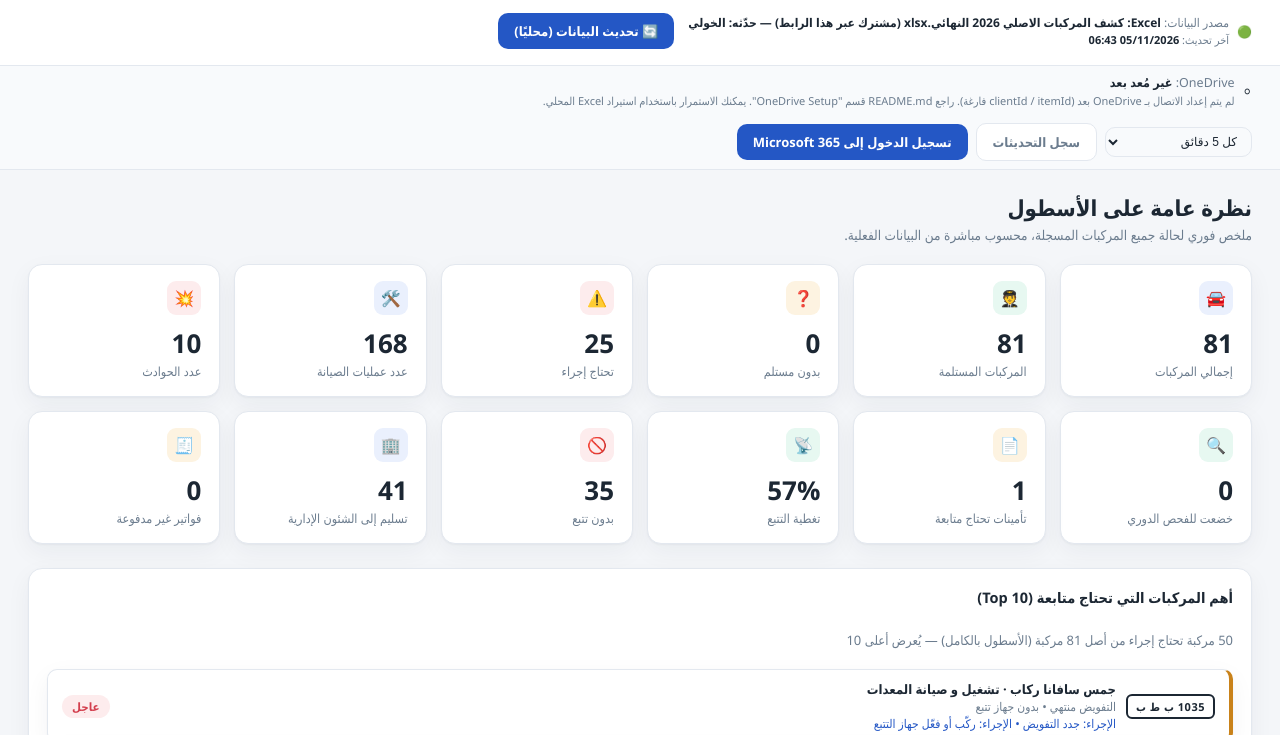
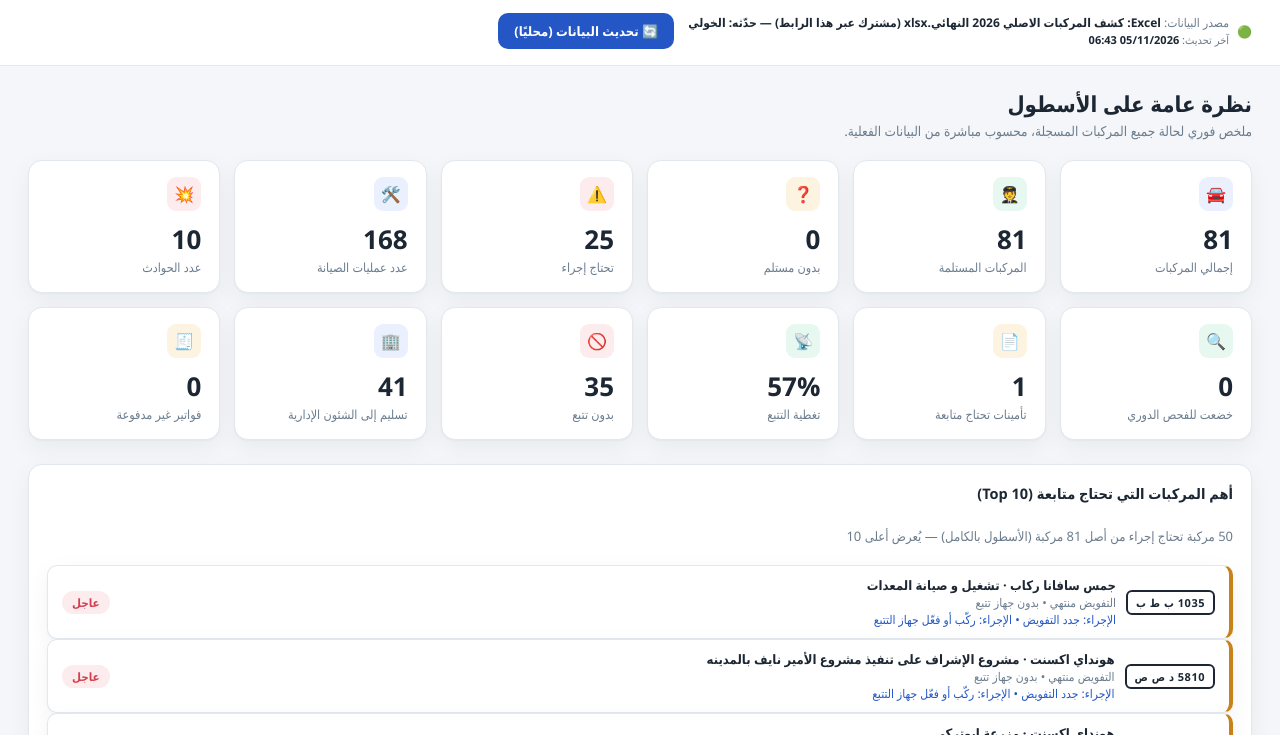
Before and after one commit to engelkholy09-lang/vehicle-tracking, a plain HTML site: page index.html in a window 1280 px wide. Shown: the part 65-800 px from the top of the page. Drawn offline with Linux system fonts and the light colour scheme.

Commit message:
Add files via upload

```diff
--- a/index.html
+++ b/index.html
@@ -278,7 +278,7 @@ tbody tr:hover{background:var(--surface2);}
 </div>
 <div class="ds-error" id="dsErrorBanner" style="display:none;"></div>
 
-<div class="onedrive-bar" id="onedriveBar">
+<div class="onedrive-bar" id="onedriveBar" style="display:none !important;">
   <div class="od-info">
     <span id="odStatusIcon">⚪</span>
     <div>
```
